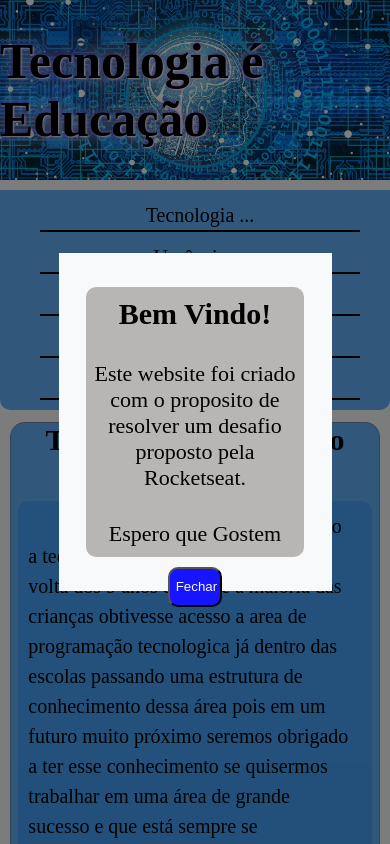
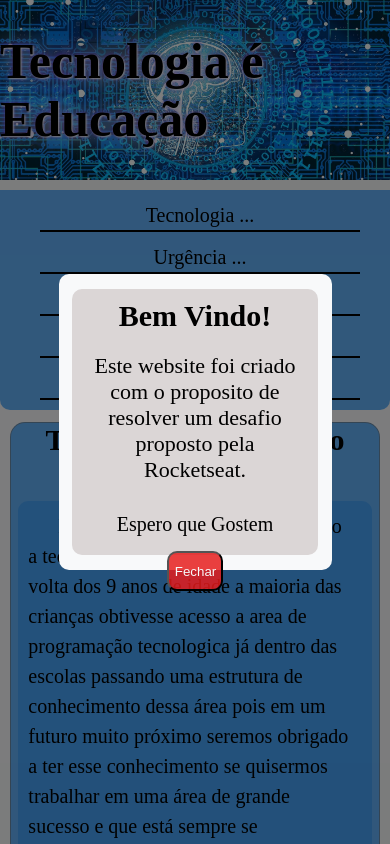
Before and after one commit to DhonatanJoseildo/ProjetoDoZero, a plain HTML site: page index.html in a window 390 px wide. Shown: the top 844 px of the page. Drawn offline with Linux system fonts and the light colour scheme.

Commit message:
update 1.2

```diff
--- a/home.css
+++ b/home.css
@@ -167,8 +167,8 @@ footer li, footer li a{
 /*========= Modal ===============*/
 
 .bgModal{
-  max-width: 100%;
-  max-height: 100%;
+  max-width: 100vw;
+  max-height: 100vh;
   width: 100%;
   height: 100%;
   background-color: rgba(0, 0, 0, 0.5);
@@ -177,46 +177,44 @@ footer li, footer li a{
   display: flex;
   justify-content: center;
   align-items: center;
+
 }
 .bgModal .containerModal{
   background-color: var(--light);
   display: flex;
-  width: 50%;
-  height: 50%;
-  align-items: center;
+  width: 35%;
+  height: 35%;
   justify-content: center;
   align-items: center;
   text-align: center;
-
+  border-radius: 1rem;
 }
 .bgModal .containerModal .contentModal{
-  background-color: rgb(184, 181, 181);
+  background-color: rgb(219, 214, 214);
   display: block;
   align-items: center;
   justify-content: center;
-  width: 70%;
-  height: 70%;
+  width: 90%;
+  height: 90%;
   border-radius: 1rem;
-
+  padding: 1rem;
 }
 .bgModal .containerModal .contentModal h2{
 
   font-size: 4rem;
-  padding: 1rem;
-
 }
-.bgModal .containerModal .contentModal p{
-  margin-top: 5rem;
+.bgModal .containerModal .contentModal p:nth-child(2){
+  margin-top: 2rem;
   font-size: 2.2rem;
 }
 .bgModal .containerModal .contentModal .closeModal{
-  background-color: var(--blue);
+  background-color: rgba(230, 27, 27, 0.836);
   color: var(--light);
   border-radius: 1rem;
   width: 20%;
   height: 4rem;
   cursor: pointer;
-  margin-top: 1rem;
+  margin-top: 3rem;
 }
 
 /*=========== media screen(992px) ====================*/
@@ -243,12 +241,12 @@ footer li, footer li a{
     padding-bottom: 0;
   }
   .bgModal .containerModal .contentModal p{
-    margin-top: 3rem;
+    margin-top: 2rem;
     text-indent: 0;
   }
   .bgModal .containerModal .contentModal .closeModal{
     width: 25%;
-    margin-top: 2rem;
+    margin-top: 1.5rem;
   }
 
 }
@@ -274,11 +272,11 @@ footer li, footer li a{
 
   .bgModal .containerModal{
     width: 70%;
-    height: 40%;
+    height: 35%;
   }
   .bgModal .containerModal .contentModal{
-    width: 80%;
-    height: 80%;
+    width: 90%;
+    height: 90%;
   }
   .bgModal .containerModal .contentModal h2{
     font-size: 3rem;
--- a/modal.js
+++ b/modal.js
@@ -1,7 +1,6 @@
 
 function closeModal(){
   const bgModal = document.querySelector('.bgModal');
-  const containerModal = document.querySelector('.containerModal')
 
   bgModal.style.display = "none"
 }
```
